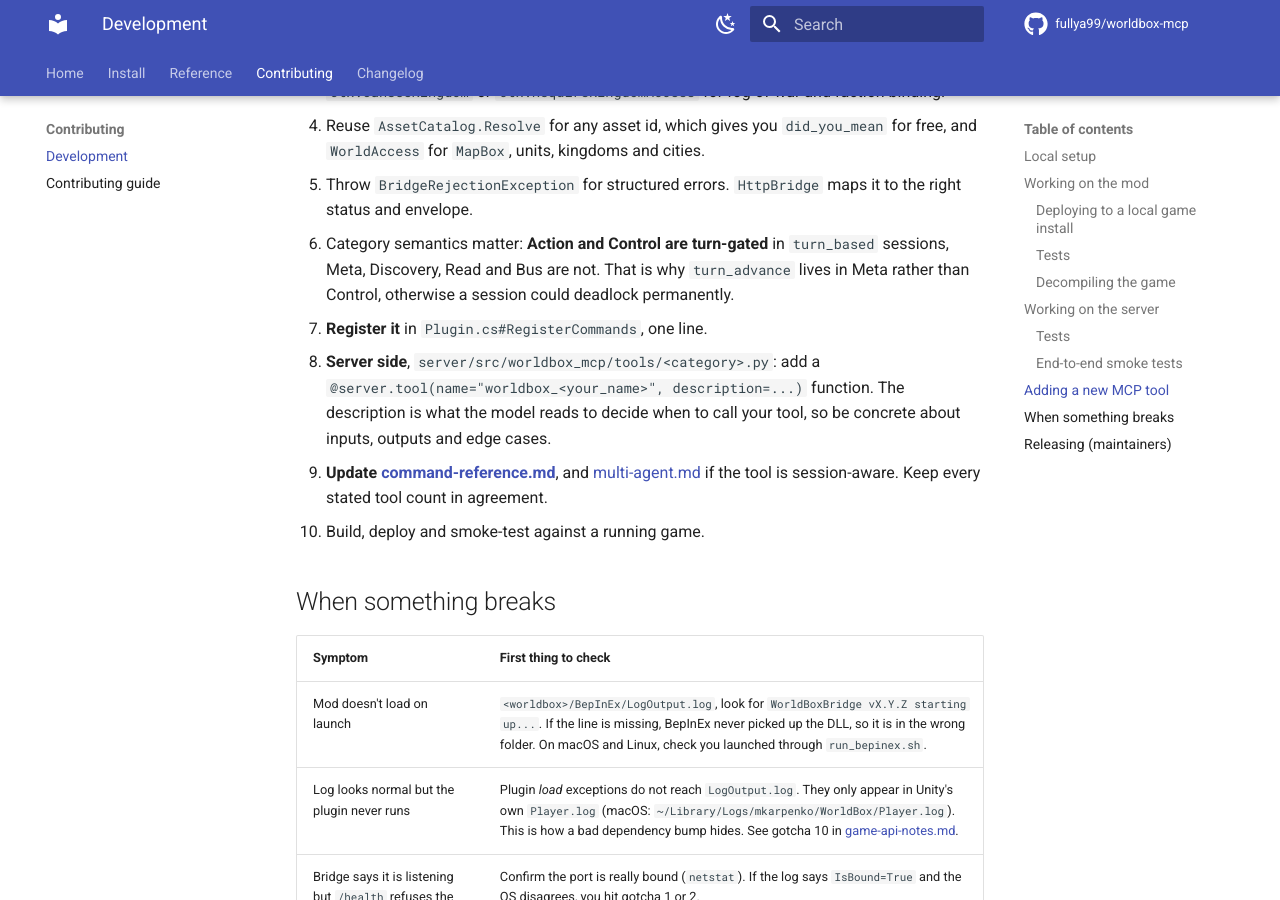
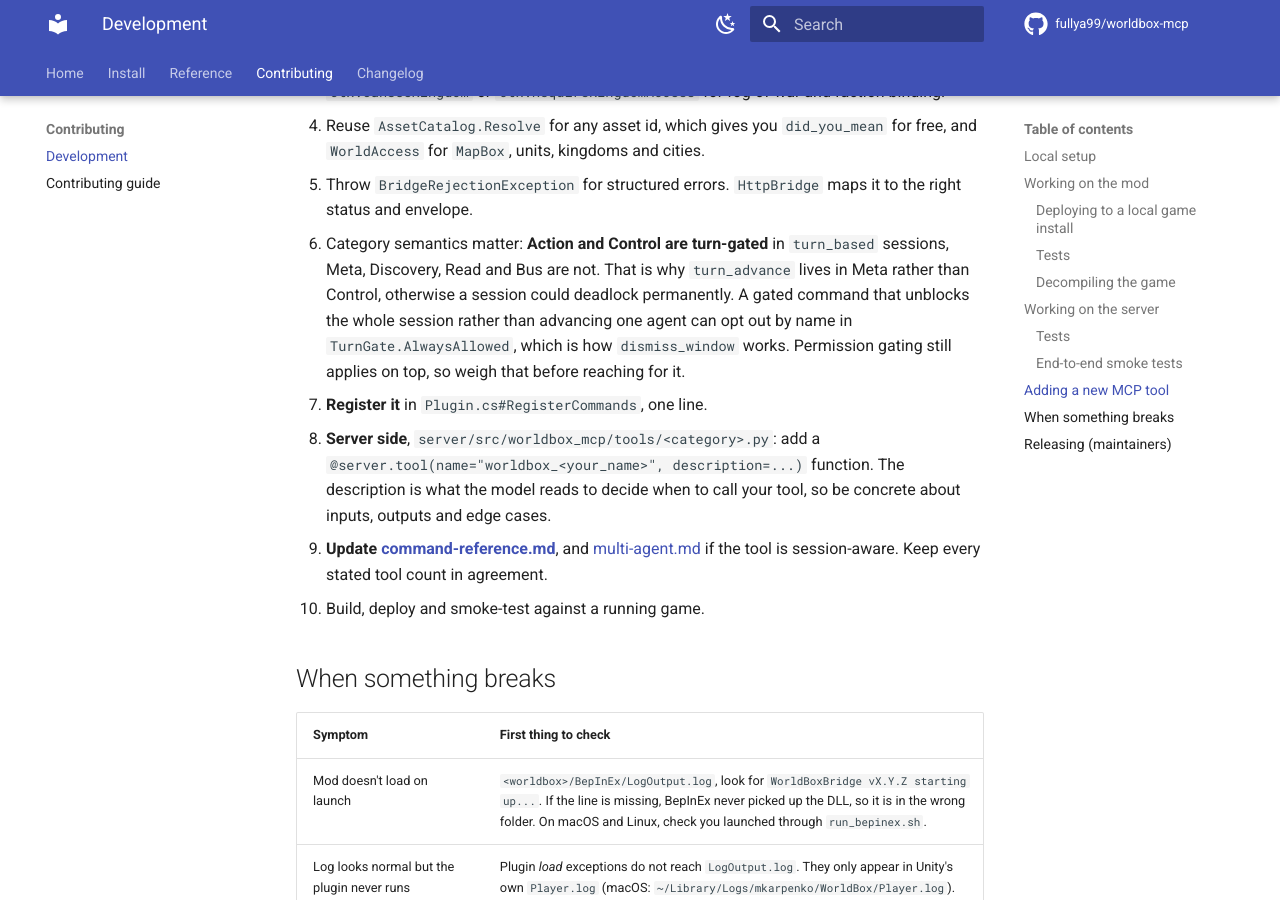
Before and after one commit to dewet22/worldbox-mcp, an MkDocs documentation site: the page built from docs/development.md, in a window 1280 px wide and 900 px high, scrolled down 3125 px. Built offline with MkDocs 1.6.1 and Material for MkDocs 9.7.7, drawn with Linux system fonts in a browser that asks for light colours; comment, search, counter and statistics services are not loaded.

Commit message:
docs: note the turn-gate opt-out in the add-a-tool checklist
The checklist told a command author that Action and Control are turn-gated
without qualification, which stopped being the whole truth in the previous
commit.

Co-Authored-By: Claude Opus 5 (1M context) <noreply@anthropic.com>
Claude-Session: https://claude.ai/code/session_0173G5GQiMnNMfsC33T3QzmD

```diff
--- a/docs/development.md
+++ b/docs/development.md
@@ -136,7 +136,10 @@ CI skips this suite by default.
      status and envelope.
    - Category semantics matter: **Action and Control are turn-gated** in `turn_based` sessions,
      Meta, Discovery, Read and Bus are not. That is why `turn_advance` lives in Meta rather than
-     Control, otherwise a session could deadlock permanently.
+     Control, otherwise a session could deadlock permanently. A gated command that unblocks the
+     whole session rather than advancing one agent can opt out by name in
+     `TurnGate.AlwaysAllowed`, which is how `dismiss_window` works. Permission gating still
+     applies on top, so weigh that before reaching for it.
 2. **Register it** in `Plugin.cs#RegisterCommands`, one line.
 3. **Server side**, `server/src/worldbox_mcp/tools/<category>.py`: add a
    `@server.tool(name="worldbox_<your_name>", description=...)` function. The description is what
```
